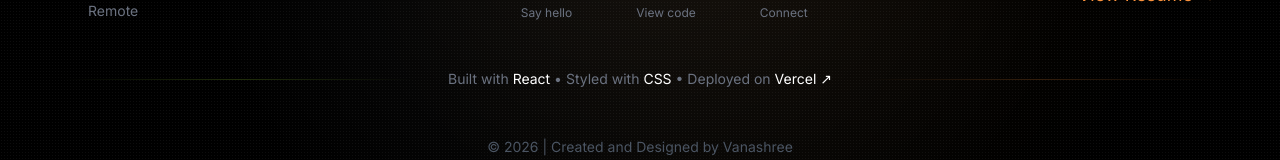
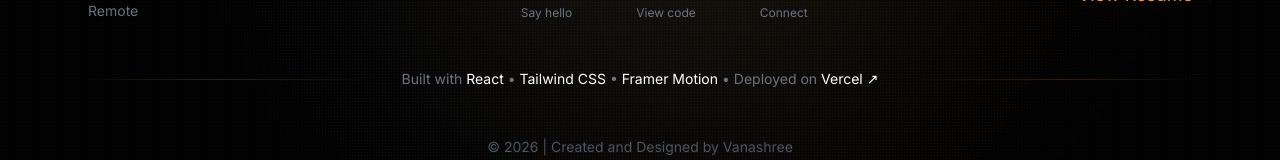
Before and after one commit to Vanashreeshankar/Personal-website, a React (Vite) app in the folder frontend/: page / in a window 1280 px wide. Shown: the part 1608-1768 px from the top of the page. Built offline with nearby package versions, Linux system fonts and the light colour scheme; no server answers.

Commit message:
Revise footer content and styling
Updated footer to mention Tailwind CSS and Framer Motion.

```diff
--- a/frontend/src/components/footer.jsx
+++ b/frontend/src/components/footer.jsx
@@ -140,8 +140,11 @@ export default function Footer() {
           <div className="w-full md:flex-1 h-px bg-gradient-to-r from-transparent via-lime-400/20 to-transparent" />
 
           <span className="px-4 text-xs md:text-sm text-gray-500">
-            Built with <span className="text-white">React</span> • Styled with{" "}
-            <span className="text-white">CSS</span> • Deployed on{" "}
+            Built with <span className="text-white hover:text-lime-400 transition cursor-pointer">
+              React
+            </span> •{" "}
+            <span className="text-white">Tailwind CSS</span> •{" "}
+            <span className="text-white">Framer Motion</span> • Deployed on{" "}
             <span className="text-white hover:text-lime-400 transition">
               Vercel ↗
             </span>
```
